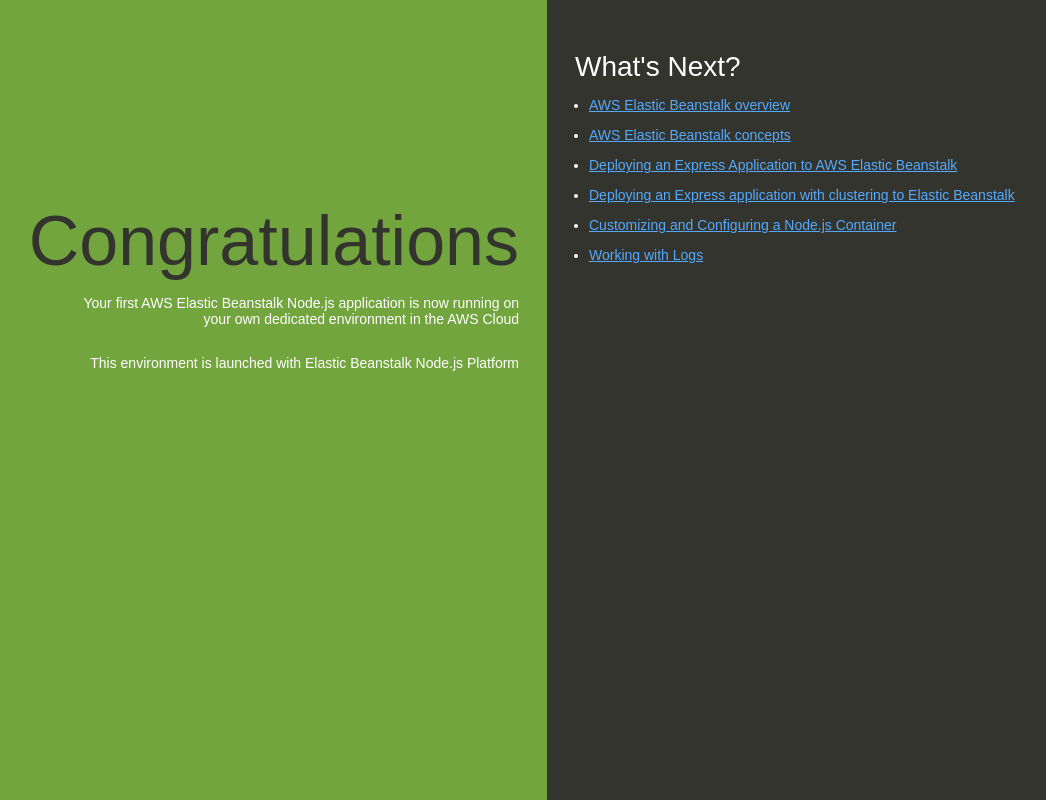
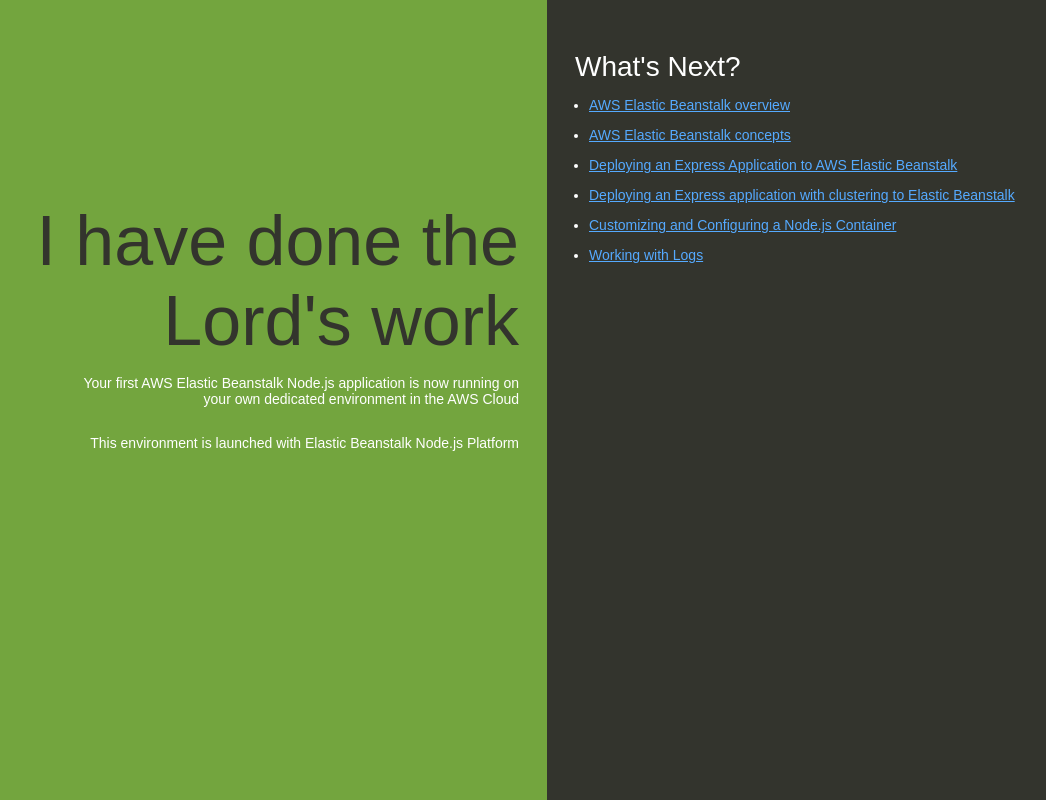
Before and after one commit to msingh791379/my-node-app, a website: page index.html in a window 1280 px wide. Shown: the whole page, without its empty margins (93-1139 px from the left). Drawn offline with Linux system fonts and the light colour scheme.

Commit message:
Fixed stuff

```diff
--- a/index.html
+++ b/index.html
@@ -74,7 +74,7 @@
   </head>
   <body>
     <div class="textColumn">
-      <h1>Congratulations</h1>
+      <h1>I have done the Lord's work</h1>
       <p>Your first AWS Elastic Beanstalk Node.js application is now running on your own dedicated environment in the AWS Cloud</p>
       <p>This environment is launched with Elastic Beanstalk Node.js Platform</p>
     </div>
```
